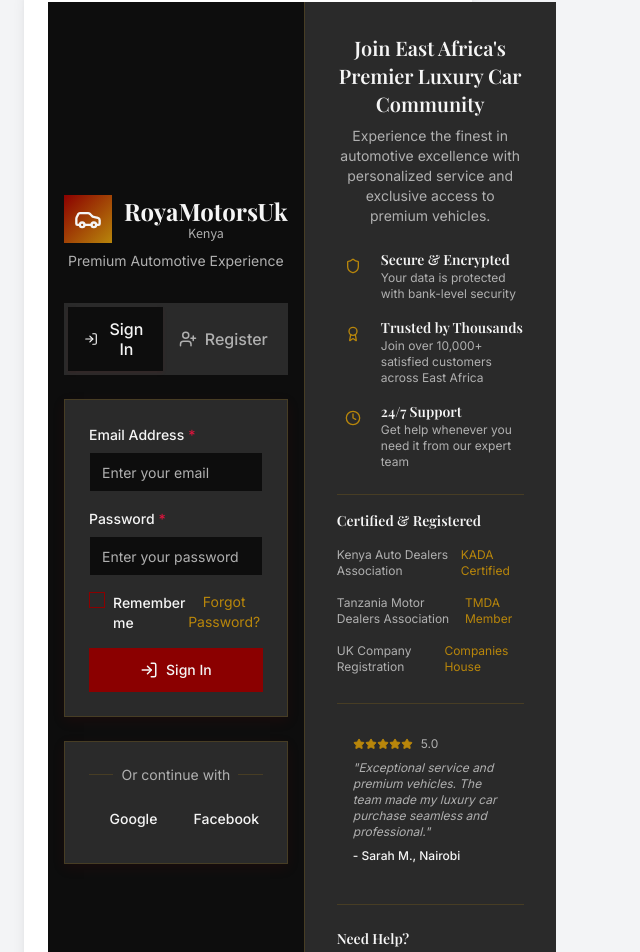
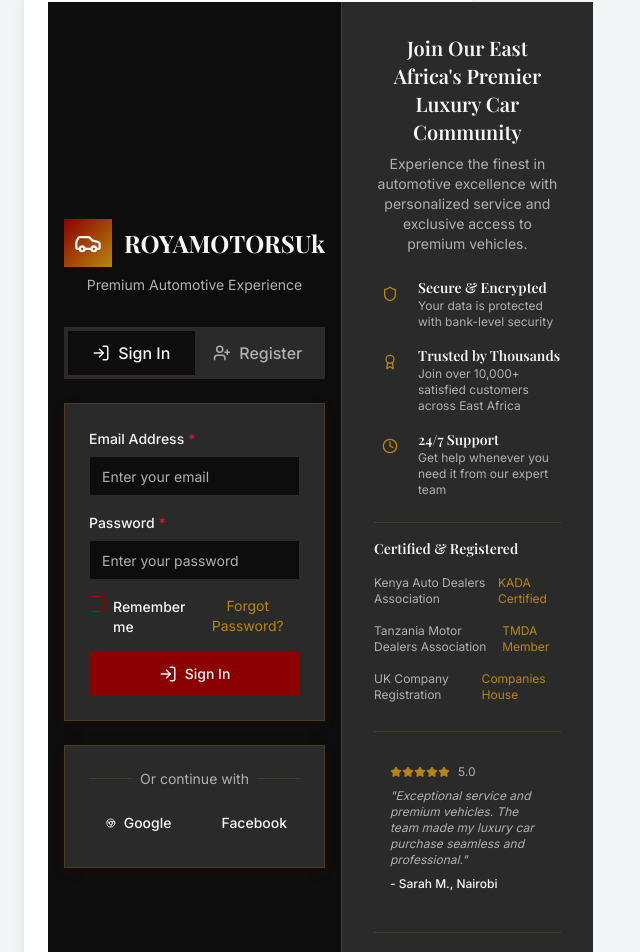
Before and after one commit to 4rn0h/Rdealership, a React (Vite) app: page /user-authentication in a window 1280 px wide. Shown: the part 22-974 px from the top of the page, without its empty margins (392-1032 px from the left). Built offline with nearby package versions, Linux system fonts and the light colour scheme.

Commit message:
updated address terms and privacy pages

```diff
--- a/src/pages/privacy-policy/index.jsx
+++ b/src/pages/privacy-policy/index.jsx
@@ -151,9 +151,9 @@
             <ul>
               <li>Email: privacy@royamotorsuk.com</li>
               <li>
-                Address: 123 Luxury Lane, London, UK, SW1A 1AA
+                Address: 39 Kinross drive, Bletchley, Milton Keynes, MK3 7UF
               </li>
-              <li>Phone: +44 123 456 7890</li>
+              <li>Phone: +44 7964 595923</li>
             </ul>
           </div>
         </div>
--- a/src/pages/terms/index.jsx
+++ b/src/pages/terms/index.jsx
@@ -173,9 +173,9 @@
             <ul>
               <li>Email: legal@royamotorsuk.com</li>
               <li>
-                Address: 123 Luxury Lane, London, UK, SW1A 1AA
+                Address: 39 Kinross drive, Bletchley, Milton Keynes, MK3 7UF
               </li>
-              <li>Phone: +44 123 456 7890</li>
+              <li>Phone: +44 7964 595923</li>
             </ul>
           </div>
         </div>
--- a/src/pages/user-authentication/index.jsx
+++ b/src/pages/user-authentication/index.jsx
@@ -111,11 +111,8 @@
                   </div>
                   <div>
                     <h1 className="text-2xl font-heading font-bold text-foreground">
-                      RoyaMotorsUk
+                      ROYAMOTORSUk
                     </h1>
-                    <p className="text-sm font-caption text-muted-foreground -mt-1">
-                      Kenya
-                    </p>
                   </div>
                 </div>
                 <p className="text-muted-foreground text-sm">
@@ -155,7 +152,7 @@
             <div className="space-y-6">
               <div className="text-center">
                 <h2 className="text-xl font-heading font-semibold text-foreground mb-2">
-                  Join East Africa's Premier Luxury Car Community
+                  Join Our East Africa's Premier Luxury Car Community
                 </h2>
                 <p className="text-muted-foreground text-sm">
                   Experience the finest in automotive excellence with personalized service and exclusive access to premium vehicles.
@@ -173,7 +170,7 @@
                   <div className="flex items-center space-x-2">
                     <Icon name="Phone" size={14} className="text-accent" />
                     <span className="text-xs text-muted-foreground">
-                      +254 700 123 456
+                      +44 7964 595923
                     </span>
                   </div>
                   <div className="flex items-center space-x-2">
```
